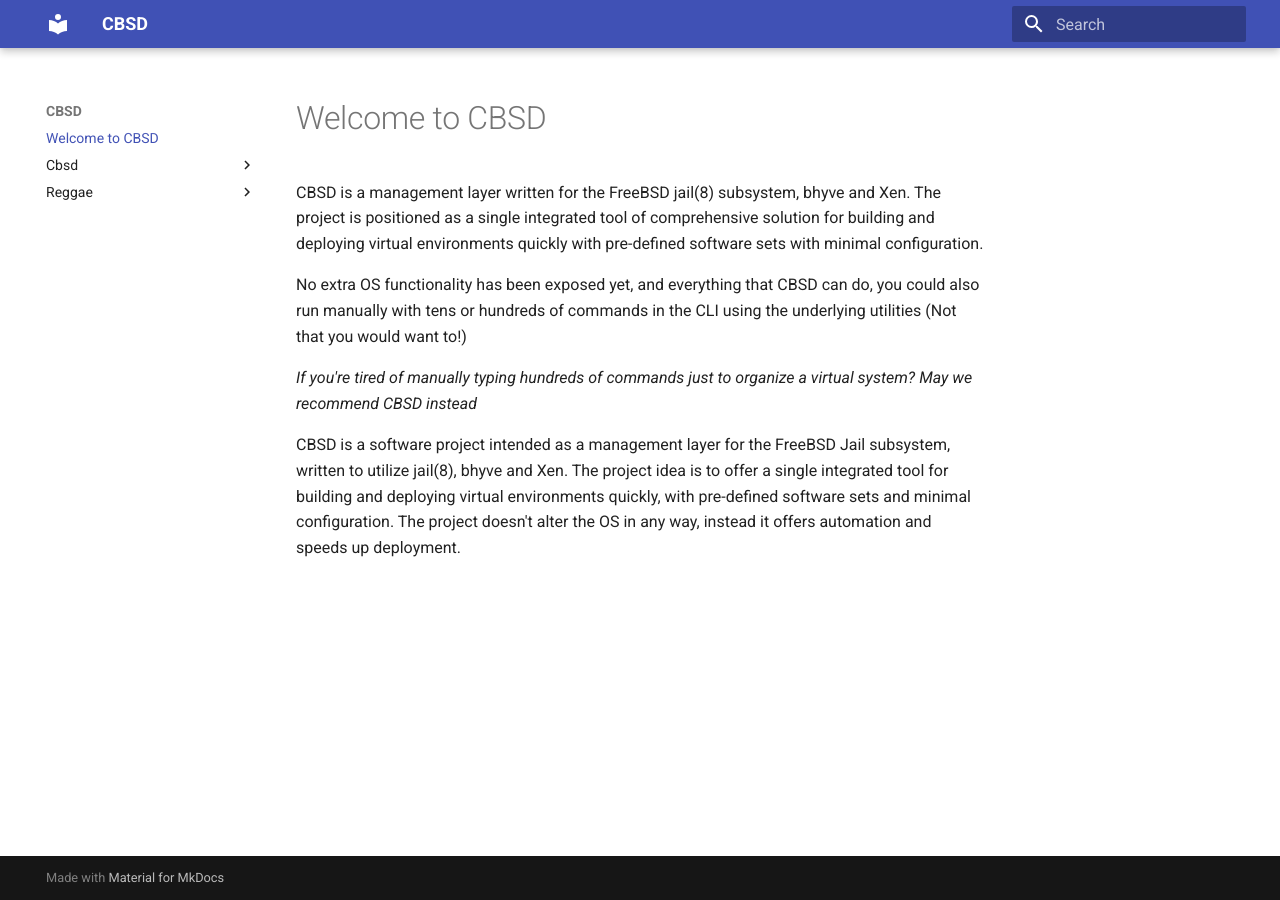
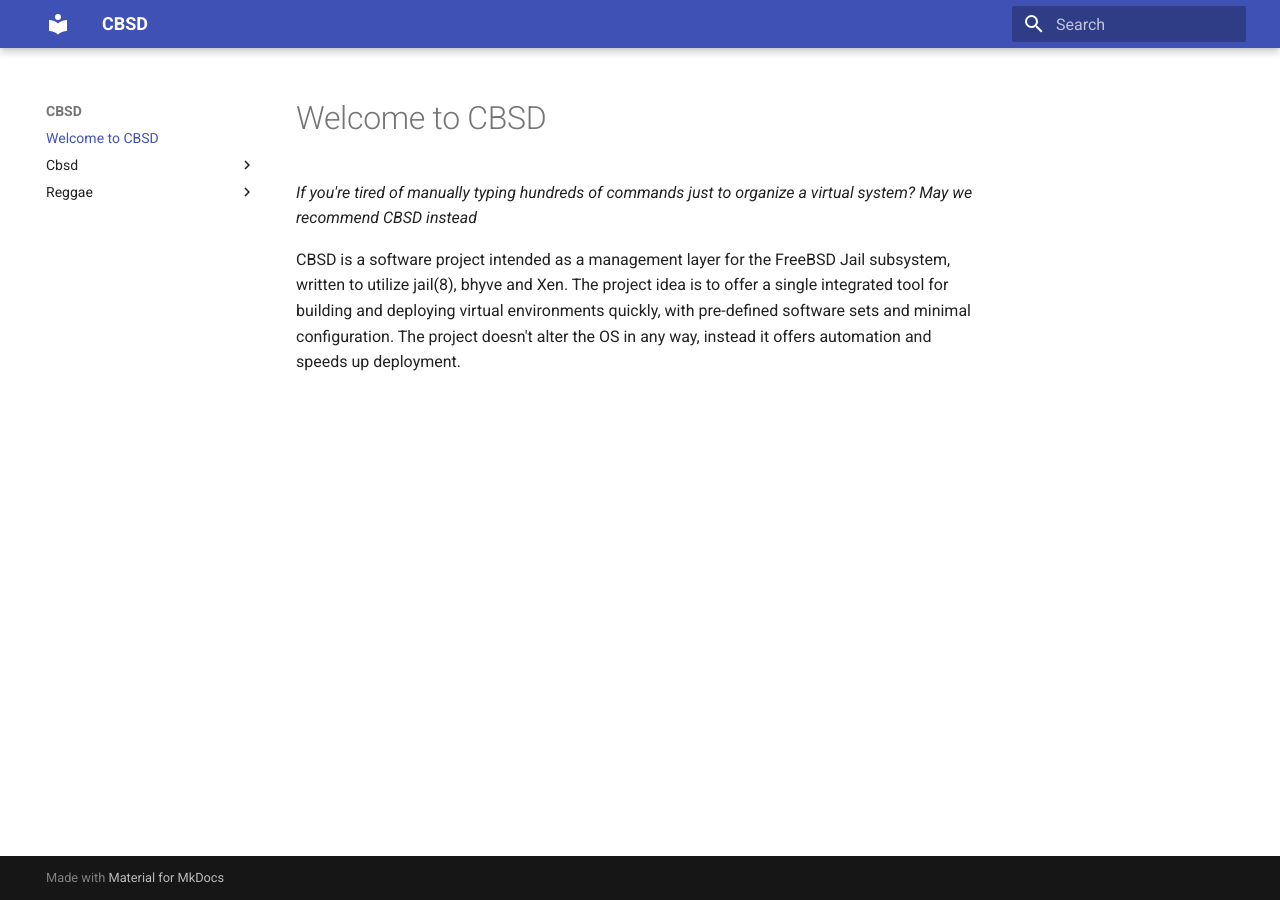
Before and after one commit to cbsd/cbsd.io, an MkDocs documentation site: the page built from docs/index.md, in a window 1280 px wide. Built offline with MkDocs 1.6.1 and Material for MkDocs 9.7.7, drawn with Linux system fonts in a browser that asks for light colours.

Commit message:
Update index.md
clearing up extra text

```diff
--- a/docs/index.md
+++ b/docs/index.md
@@ -1,11 +1,7 @@
 # Welcome to CBSD
 
-CBSD is a management layer written for the FreeBSD jail(8) subsystem, bhyve and Xen. The project is positioned as a single integrated tool of comprehensive solution for building and deploying virtual environments quickly with pre-defined software sets with minimal configuration.
+<i>If you're tired of manually typing hundreds of commands just to organize a virtual system? May we recommend CBSD instead</i>
 
-No extra OS functionality has been exposed yet, and everything that CBSD can do, you could also run manually with tens or hundreds of commands in the CLI using the underlying utilities (Not that you would want to!)
-
-<revision>
-<i>If you're tired of manually typing hundreds of commands just to organize a virtual system? May we recommend CBSD instead</i>
 
 CBSD is a software project intended as a management layer for the FreeBSD Jail subsystem, written to utilize jail(8), bhyve and Xen.
 The project idea is to offer a single integrated tool for building and deploying virtual environments quickly, with pre-defined software sets and minimal configuration. The project doesn't alter the OS in any way, instead it offers automation and speeds up deployment.
```
